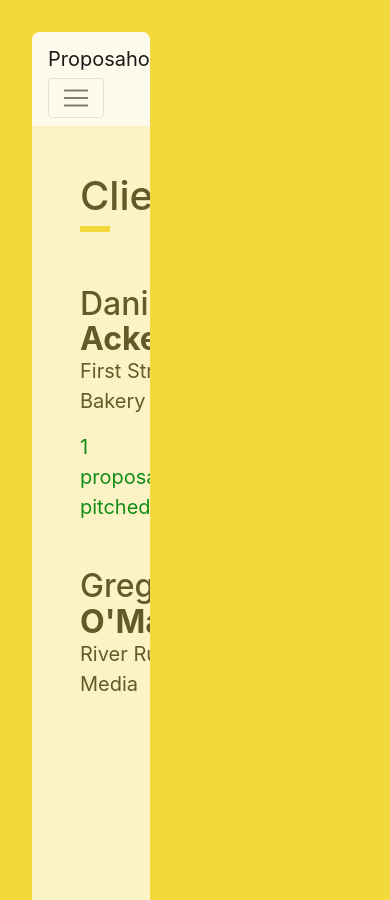
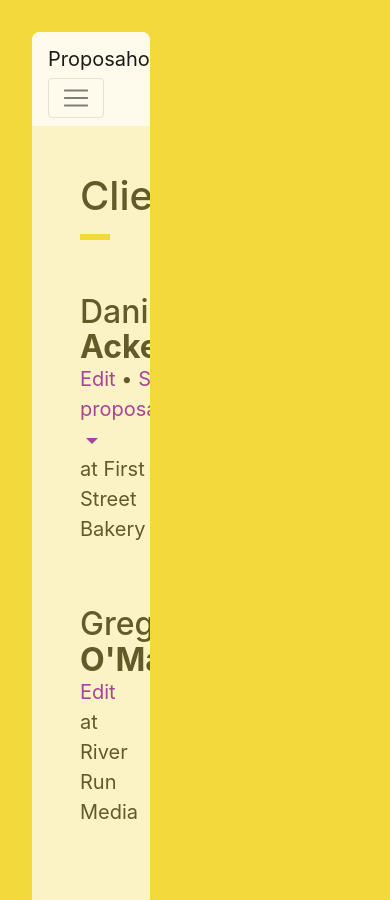
Before and after one commit to pascallaliberte/stimulus-turbolinks-demo, a Jekyll site: the page built from clients/index.html, in a window 390 px wide. Built offline with Jekyll 4.4.1, drawn with Linux system fonts in a browser that asks for light colours; grey boxes are pictures that could not be loaded.

Commit message:
Proposals, Clients: tweak styling

```diff
--- a/_sass/globals/_variables.scss
+++ b/_sass/globals/_variables.scss
@@ -1,3 +1,3 @@
 $brand-primary: #F3D93C;
-$color-link: #128D15;
+$color-link: #AA4397;
 $color-text: #625A28;
--- a/_sass/layouts/_clients.scss
+++ b/_sass/layouts/_clients.scss
@@ -7,5 +7,5 @@
 .client-img {
   width: 100%;
   height: auto;
-  border-radius: 25%;
+  border-radius: 10%;
 }
--- a/_sass/layouts/_default.scss
+++ b/_sass/layouts/_default.scss
@@ -36,7 +36,7 @@ a {
 
   header.row {
     align-items: baseline;
-    padding-bottom: rem(5px);
+    padding-bottom: rem(10px);
     margin-bottom: rem(15px);
     border-bottom: rem(4px) solid $brand-primary;
 
--- a/clients/index.html
+++ b/clients/index.html
@@ -18,15 +18,16 @@ section: clients
       <img src="{{ client.avatar_url }}" class="client-img">
     </div>
     <div class="col-md-auto">
-      <h2>{{ client.first }}
-        <strong class="last-name">{{ client.last }}</strong>
+      <h2>
+          {{ client.first }}
+          <strong class="last-name">{{ client.last }}</strong>
       </h2>
-      <p>{{ client.company }}</p>
-    </div>
-    {% if client.proposals > 0 %}
-    <div class="col-md-auto ml-auto">
-        <a href="#">
-          {{ client.proposals }}
+      <a href="#" class="">
+        Edit
+      </a>
+      {% if client.proposals > 0 %}
+        &bull; <a href="#" class="dropdown-toggle">
+          Show {{ client.proposals }}
           {% if client.proposals == 1 %}
             proposal
           {% else %}
@@ -34,8 +35,11 @@ section: clients
           {% endif %}
           pitched
         </a>
+      {% endif %}
     </div>
-    {% endif %}
+    <div class="col-md-auto ml-auto">
+      <p>at {{ client.company }}</p>
+    </div>
   </div>
   {% endfor %}
 </div>
--- a/index.html
+++ b/index.html
@@ -20,8 +20,8 @@ section: proposals
     <div class="col-md-4">
       <strong class="d-block text-uppercase">For</strong>
       <h2 class="proposal-client-name">{{ proposal.client }}</h2>
-      <a href="#">Edit</a>&nbsp;|
-      <a href="#">Export PDF</a>&nbsp;|
+      <a href="#">Edit</a>&nbsp;&bull;
+      <a href="#">Export PDF</a>&nbsp;&bull;
       <a href="#">Archive</a>
     </div>
     <div class="col-md-8">
```
